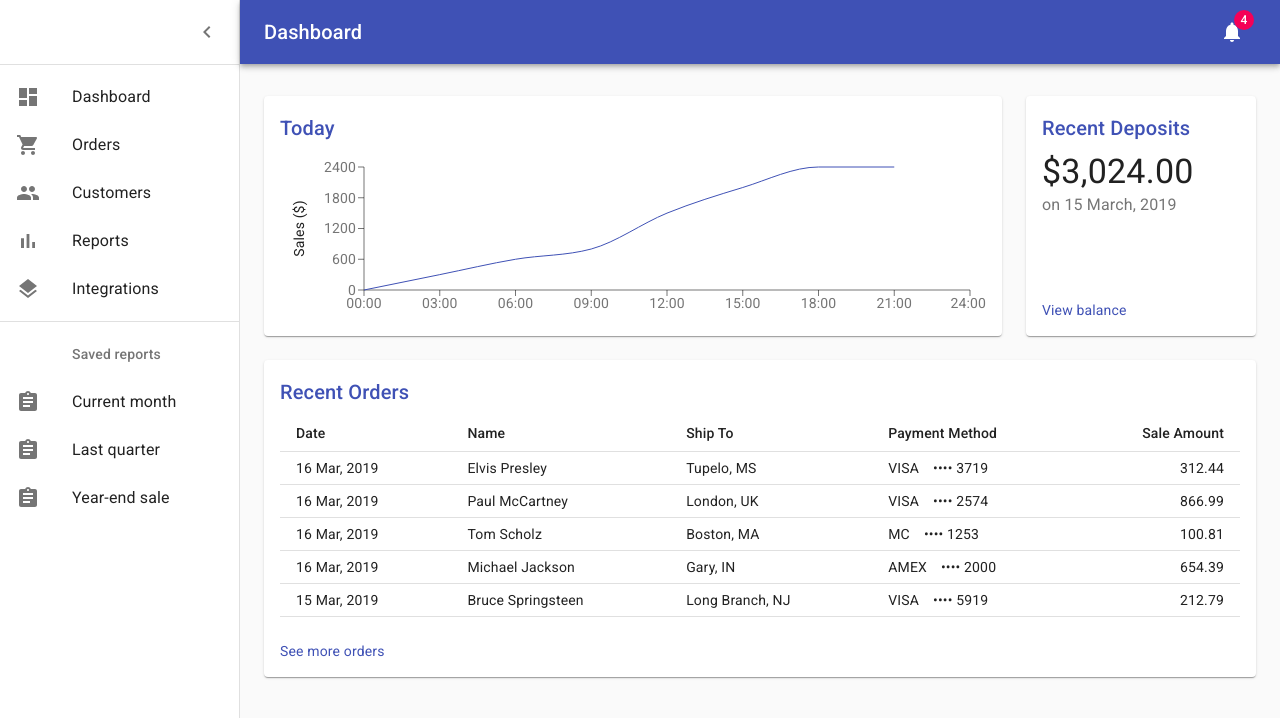
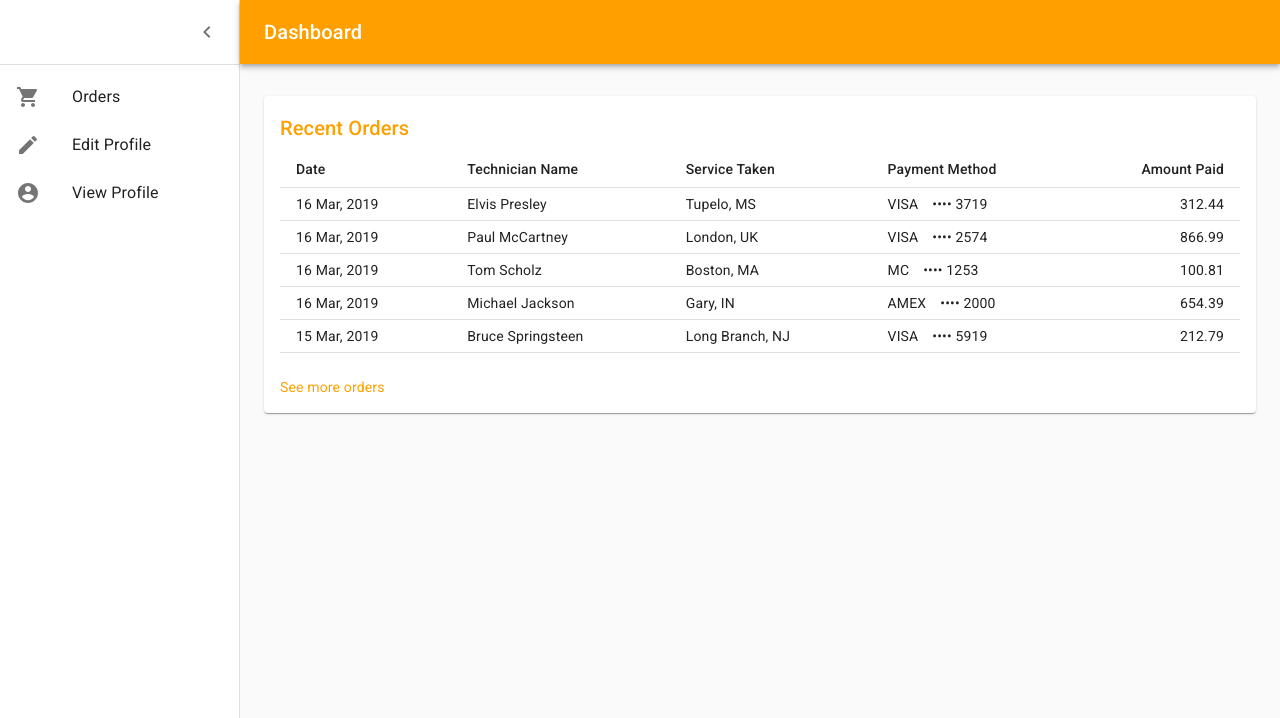
Before and after one commit to Suraj3579/SAFT, a React (Create React App) app in the folder SAFT_Frontend/: page /dashboard in a window 1280 px wide. Shown: the top 718 px of the page. Built offline with nearby package versions, Linux system fonts and the light colour scheme.

Commit message:
dashboard

```diff
--- a/SAFT_Frontend/src/components/Dashboard.js
+++ b/SAFT_Frontend/src/components/Dashboard.js
@@ -22,6 +22,18 @@ import { mainListItems, secondaryListItems } from "./listItems";
 import Chart from "./Chart";
 import Deposits from "./Deposits";
 import Orders from "./Orders";
+import { createMuiTheme, ThemeProvider } from "@material-ui/core";
+
+const theme = createMuiTheme({
+  palette: {
+    primary: {
+      main: "#ffa000",
+    },
+    secondary: {
+      main: "#ffa500",
+    },
+  },
+});
 
 const drawerWidth = 240;
 
@@ -117,6 +129,7 @@ export default function Dashboard() {
 
   return (
     <div className={classes.root}>
+      <ThemeProvider theme={theme}>
         <CssBaseline />
         <AppBar
           position="absolute"
@@ -125,7 +138,8 @@ export default function Dashboard() {
           <Toolbar className={classes.toolbar}>
             <IconButton
               edge="start"
-            color="inherit"
+              color="white"
+              style={{ color: "white" }}
               aria-label="open drawer"
               onClick={handleDrawerOpen}
               className={clsx(
@@ -138,17 +152,18 @@ export default function Dashboard() {
             <Typography
               component="h1"
               variant="h6"
-            color="inherit"
+              color="white"
+              style={{ color: "white" }}
               noWrap
               className={classes.title}
             >
               Dashboard
             </Typography>
-          <IconButton color="inherit">
+            {/* <IconButton color="white" style={{ color: "white" }}>
               <Badge badgeContent={4} color="secondary">
                 <NotificationsIcon />
               </Badge>
-          </IconButton>
+            </IconButton> */}
           </Toolbar>
         </AppBar>
         <Drawer
@@ -165,25 +180,25 @@ export default function Dashboard() {
           </div>
           <Divider />
           <List>{mainListItems}</List>
-        <Divider />
-        <List>{secondaryListItems}</List>
+          {/* <Divider />
+        <List>{secondaryListItems}</List> */}
         </Drawer>
         <main className={classes.content}>
           <div className={classes.appBarSpacer} />
           <Container maxWidth="lg" className={classes.container}>
             <Grid container spacing={3}>
               {/* Chart */}
-            <Grid item xs={12} md={8} lg={9}>
+              {/* <Grid item xs={12} md={8} lg={9}>
               <Paper className={fixedHeightPaper}>
                 <Chart />
               </Paper>
-            </Grid>
+            </Grid> */}
               {/* Recent Deposits */}
-            <Grid item xs={12} md={4} lg={3}>
+              {/* <Grid item xs={12} md={4} lg={3}>
               <Paper className={fixedHeightPaper}>
                 <Deposits />
               </Paper>
-            </Grid>
+            </Grid> */}
               {/* Recent Orders */}
               <Grid item xs={12}>
                 <Paper className={classes.paper}>
@@ -193,6 +208,7 @@ export default function Dashboard() {
             </Grid>
           </Container>
         </main>
+      </ThemeProvider>
     </div>
   );
 }
--- a/SAFT_Frontend/src/components/Orders.js
+++ b/SAFT_Frontend/src/components/Orders.js
@@ -75,10 +75,10 @@ export default function Orders() {
         <TableHead>
           <TableRow>
             <TableCell>Date</TableCell>
-            <TableCell>Name</TableCell>
-            <TableCell>Ship To</TableCell>
+            <TableCell>Technician Name</TableCell>
+            <TableCell>Service Taken</TableCell>
             <TableCell>Payment Method</TableCell>
-            <TableCell align="right">Sale Amount</TableCell>
+            <TableCell align="right">Amount Paid</TableCell>
           </TableRow>
         </TableHead>
         <TableBody>
--- a/SAFT_Frontend/src/components/listItems.js
+++ b/SAFT_Frontend/src/components/listItems.js
@@ -9,15 +9,17 @@ import PeopleIcon from "@material-ui/icons/People";
 import BarChartIcon from "@material-ui/icons/BarChart";
 import LayersIcon from "@material-ui/icons/Layers";
 import AssignmentIcon from "@material-ui/icons/Assignment";
+import AccountCircleIcon from "@material-ui/icons/AccountCircle";
+import EditIcon from "@material-ui/icons/Edit";
 
 export const mainListItems = (
   <div>
-    <ListItem button>
+    {/* <ListItem button>
       <ListItemIcon>
         <DashboardIcon />
       </ListItemIcon>
       <ListItemText primary="Dashboard" />
-    </ListItem>
+    </ListItem> */}
     <ListItem button>
       <ListItemIcon>
         <ShoppingCartIcon />
@@ -25,6 +27,18 @@ export const mainListItems = (
       <ListItemText primary="Orders" />
     </ListItem>
     <ListItem button>
+      <ListItemIcon>
+        <EditIcon />
+      </ListItemIcon>
+      <ListItemText primary="Edit Profile" />
+    </ListItem>
+    <ListItem button>
+      <ListItemIcon>
+        <AccountCircleIcon />
+      </ListItemIcon>
+      <ListItemText primary="View Profile" />
+    </ListItem>
+    {/* <ListItem button>
       <ListItemIcon>
         <PeopleIcon />
       </ListItemIcon>
@@ -41,7 +55,7 @@ export const mainListItems = (
         <LayersIcon />
       </ListItemIcon>
       <ListItemText primary="Integrations" />
-    </ListItem>
+    </ListItem> */}
   </div>
 );
 
```
Lines whose indentation alone changed are shown as unchanged.
